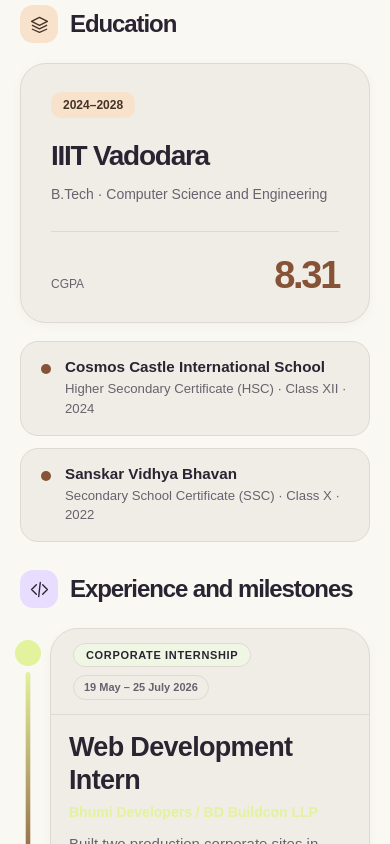
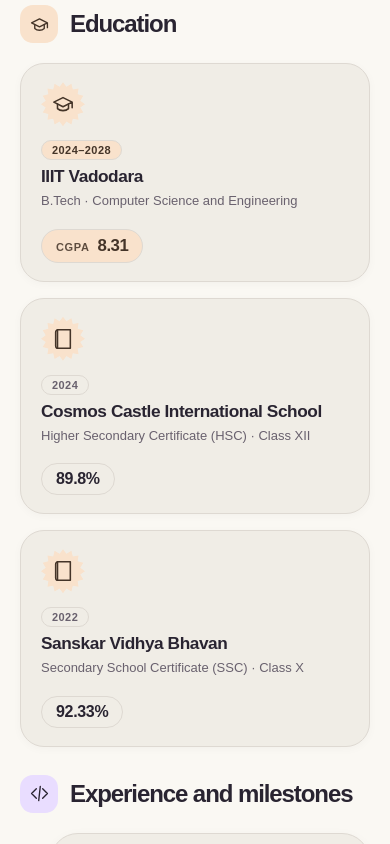
Before and after one commit to meetkapadia1710-tech/Material-Expressive-3, a Next.js app in the folder portfolio/: page /about in a window 390 px wide. Shown: the part 2180-3024 px from the top of the page. Built offline with nearby package versions, Linux system fonts and the light colour scheme; a web font is replaced by a local one.

Commit message:
feat: add Material 3 Expressive about page, skills showcase, and pointer effects

```diff
--- a/portfolio/components/about/about-page.module.css
+++ b/portfolio/components/about/about-page.module.css
@@ -153,7 +153,7 @@
   grid-template-columns: 0.9fr 1.1fr;
   gap: 40px;
   margin-top: 52px;
-  align-items: start;
+  align-items: stretch;
 }
 .page :global(.about-section-heading) {
   display: flex;
@@ -178,71 +178,221 @@
 }
 .page :global(.about-section-heading) svg { width: 19px; height: 19px; }
 
-/* Education Card (Warm Tertiary Tone) */
+/* --- Material 3 Expressive Education List & Cards --- */
+.page :global(.about-education) {
+  display: flex;
+  flex-direction: column;
+  height: 100%;
+}
+
+.page :global(.about-education-list) {
+  list-style: none;
+  padding: 0;
+  margin: 0;
+  display: flex;
+  flex-direction: column;
+  flex: 1;
+  gap: 24px;
+}
+
 .page :global(.about-education-card) {
-  padding: 28px 30px;
+  display: flex;
+  align-items: center;
+  gap: 18px;
+  padding: 22px 24px;
+  border-radius: var(--radius-large, 24px);
+  background: var(--color-surface-container-low);
   border: 1px solid var(--color-outline-variant);
-  border-radius: 26px;
-  background: var(--color-surface-container-low);
-  box-shadow: 0 2px 12px rgba(0, 0, 0, 0.04);
+  box-shadow: 0 2px 10px rgba(0, 0, 0, 0.03);
+  position: relative;
+  flex: 1;
+  transition:
+    transform var(--motion-duration-card) var(--spring),
+    border-radius var(--motion-duration-card) var(--spring),
+    border-color var(--motion-duration-fast) ease,
+    box-shadow var(--motion-duration-card) var(--spring),
+    background-color var(--motion-duration-fast) ease;
 }
+
+.page :global(.about-education-card:hover) {
+  transform: translateY(-3px);
+  border-radius: 28px 16px 28px 16px;
+  border-color: var(--color-tertiary);
+  box-shadow: 0 10px 24px -6px rgba(0, 0, 0, 0.1), 0 0 18px color-mix(in srgb, var(--color-tertiary) 14%, transparent);
+  background: var(--color-surface-container);
+}
+
+.page :global(.about-education-card:active) {
+  transform: scale(0.985);
+  border-radius: 18px 24px 18px 24px;
+}
+
+.page :global(.about-education-card:focus-visible) {
+  outline: 3px solid var(--color-primary);
+  outline-offset: 3px;
+}
+
+.page :global(.about-edu-leading) {
+  flex-shrink: 0;
+  display: grid;
+  place-items: center;
+}
+
+.page :global(.about-edu-shape) {
+  width: 44px;
+  height: 44px;
+  border-radius: 14px;
+  background: var(--color-tertiary-container);
+  color: var(--color-on-tertiary-container);
+  display: grid;
+  place-items: center;
+  transition: transform var(--motion-duration-card) var(--spring);
+}
+
+.page :global(.about-education-card:hover) :global(.about-edu-shape) {
+  transform: scale(1.1) rotate(4deg);
+}
+
+.page :global(.about-edu-shape svg) {
+  width: 22px;
+  height: 22px;
+  color: var(--color-on-tertiary-container);
+}
+
+.page :global(.about-edu-main) {
+  flex: 1;
+  min-width: 0;
+}
+
+.page :global(.about-edu-header) {
+  margin-bottom: 6px;
+}
+
 .page :global(.about-year-range) {
   display: inline-block;
-  margin: 0 0 20px;
+  background: var(--color-surface-container-high);
+  color: var(--color-on-surface-variant);
+  padding: 3px 10px;
+  border-radius: 999px;
+  font-size: var(--type-label-small-size);
+  font-weight: 700;
+  letter-spacing: 0.04em;
+  border: 1px solid var(--color-outline-variant);
+}
+
+.page :global(.about-education-card.is-current) :global(.about-year-range) {
   background: var(--color-tertiary-container);
   color: var(--color-on-tertiary-container);
-  padding: 6px 12px;
-  border-radius: 10px;
-  font-size: var(--type-label-medium-size);
-  font-weight: 700;
 }
-.page :global(.about-education-card) h3 { font: var(--type-education-heading); letter-spacing: -.045em; margin: 0 0 10px; }
-.page :global(.about-degree) { color: var(--color-on-surface-variant); line-height: 1.7; font-size: var(--type-body-supporting-size); margin: 0; }
-.page :global(.about-cgpa) { display: flex; align-items: baseline; justify-content: space-between; gap: 20px; padding-top: 24px; border-top: 1px solid var(--color-outline-variant); margin: 24px 0 0; }
-.page :global(.about-cgpa) dt { font-size: var(--type-label-medium-size); color: var(--color-on-surface-variant); }
-.page :global(.about-cgpa) dd { margin: 0; font: var(--type-academic-metric); letter-spacing: -.06em; color: var(--color-tertiary); }
-.page :global(.about-cgpa) dd > span { font-size: var(--type-body-medium-size); letter-spacing: 0; }
 
-.page :global(.about-education-timeline) {
-  margin-top: 18px;
+.page :global(.about-education-card) h3 {
+  margin: 0 0 4px;
+  font-family: var(--display);
+  font-size: 1.08rem;
+  font-weight: 750;
+  letter-spacing: -0.025em;
+  color: var(--color-on-surface);
+}
+
+.page :global(.about-degree) {
+  margin: 0;
+  color: var(--color-on-surface-variant);
+  font-size: var(--type-body-small-size);
+  line-height: 1.5;
+}
+
+/* Trailing score stat/chip: right-aligned on wide screens, wraps on narrow */
+.page :global(.about-edu-score) {
+  flex-shrink: 0;
+  margin-left: auto;
+  align-self: center;
   display: flex;
-  flex-direction: column;
-  gap: 12px;
+  align-items: center;
+  justify-content: flex-end;
 }
-.page :global(.about-edu-node) {
+
+.page :global(.about-score-stat) {
+  background: var(--color-surface-container-high);
+  border: 1px solid var(--color-outline-variant);
+  color: var(--color-on-surface);
+  padding: 6px 14px;
+  border-radius: 999px;
+  display: inline-flex;
+  align-items: center;
+  justify-content: center;
+  transition: transform var(--motion-duration-fast) var(--spring), background-color var(--motion-duration-fast) ease, border-color var(--motion-duration-fast) ease;
+}
+
+.page :global(.about-education-card:hover) :global(.about-score-stat) {
+  background: var(--color-tertiary-container);
+  color: var(--color-on-tertiary-container);
+  border-color: var(--color-tertiary);
+  transform: scale(1.05);
+}
+
+.page :global(.about-score-value) {
+  font-family: var(--display);
+  font-size: 1rem;
+  font-weight: 800;
+  letter-spacing: -0.02em;
+  color: inherit;
+}
+
+.page :global(.about-cgpa) {
   display: flex;
-  gap: 14px;
-  align-items: flex-start;
-  padding: 16px 20px;
-  border-radius: 18px;
-  background: var(--color-surface-container-low);
+  align-items: baseline;
+  gap: 8px;
+  background: var(--color-tertiary-container);
+  color: var(--color-on-tertiary-container);
   border: 1px solid var(--color-outline-variant);
+  padding: 6px 14px;
+  border-radius: 999px;
+  margin: 0;
   transition: transform var(--motion-duration-fast) var(--spring), border-color var(--motion-duration-fast) ease;
 }
-.page :global(.about-edu-node):hover {
-  transform: translateX(3px);
+
+.page :global(.about-education-card:hover) :global(.about-cgpa) {
   border-color: var(--color-tertiary);
+  transform: scale(1.05);
 }
-.page :global(.about-edu-dot) {
-  width: 10px;
-  height: 10px;
-  border-radius: 50%;
-  background: var(--color-tertiary);
-  margin-top: 6px;
-  flex-shrink: 0;
+
+.page :global(.about-cgpa) dt {
+  font-size: var(--type-label-small-size);
+  font-weight: 700;
+  text-transform: uppercase;
+  letter-spacing: 0.06em;
+  color: inherit;
+  opacity: 0.85;
 }
-.page :global(.about-edu-details) h4 {
-  margin: 0 0 4px;
+
+.page :global(.about-cgpa) dd {
+  margin: 0;
   font-family: var(--display);
-  font-size: 0.95rem;
-  font-weight: 700;
-  color: var(--color-on-surface);
+  font-size: 1.05rem;
+  font-weight: 800;
+  letter-spacing: -0.03em;
+  color: inherit;
 }
-.page :global(.about-edu-details) p {
-  margin: 0;
-  font-size: 0.825rem;
-  color: var(--color-on-surface-variant);
-  line-height: 1.5;
+
+.page :global(.about-cgpa) dd > span {
+  font-size: var(--type-label-small-size);
+  font-weight: 600;
+  letter-spacing: 0;
+  opacity: 0.75;
+}
+
+@media (max-width: 600px) {
+  .page :global(.about-education-card) {
+    flex-direction: column;
+    align-items: flex-start;
+    gap: 14px;
+    padding: 18px 20px;
+  }
+  .page :global(.about-edu-score) {
+    margin-left: 0;
+    align-self: flex-start;
+    margin-top: 4px;
+  }
 }
 
 /* --- Material 3 Expressive Vertical Timeline Stream --- */
@@ -461,24 +611,22 @@
   color: var(--color-on-surface);
 }
 
-.page :global(.about-timeline-item.tone-secondary) :global(.about-organization) {
+.page :global(.about-organization) {
   font-size: var(--type-label-large-size);
   font-weight: 600;
   margin: 0 0 12px;
-  color: var(--color-secondary);
+  color: var(--color-on-surface-variant);
+}
+
+.page :global(.about-timeline-item.tone-secondary) :global(.about-organization) {
+  color: var(--color-on-surface-variant);
 }
 
 .page :global(.about-timeline-item.tone-tertiary) :global(.about-organization) {
-  font-size: var(--type-label-large-size);
-  font-weight: 600;
-  margin: 0 0 12px;
-  color: var(--color-tertiary);
+  color: var(--color-on-surface-variant);
 }
 
 .page :global(.about-timeline-item.tone-primary) :global(.about-organization) {
-  font-size: var(--type-label-large-size);
-  font-weight: 600;
-  margin: 0 0 12px;
   color: var(--color-primary);
 }
 
@@ -887,7 +1035,22 @@
 
 /* Responsive Media Queries */
 @media (max-width: 1000px) {
-  .page :global(.about-background-grid) { gap: 28px; grid-template-columns: 1fr; }
+  .page :global(.about-background-grid) {
+    gap: 28px;
+    grid-template-columns: 1fr;
+    align-items: start;
+  }
+  .page :global(.about-education) {
+    height: auto;
+  }
+  .page :global(.about-education-list) {
+    flex: initial;
+    gap: 16px;
+    justify-content: flex-start;
+  }
+  .page :global(.about-education-card) {
+    flex: initial;
+  }
   .page :global(.about-campus-grid) { grid-template-columns: 1fr; gap: 14px; }
   .page :global(.about-section-heading) h2 { font-size: 24px; }
 }
--- a/portfolio/components/about/about-page.tsx
+++ b/portfolio/components/about/about-page.tsx
@@ -68,38 +68,75 @@ export function AboutPage({ className = "" }: { className?: string }) {
         {/* Education Column */}
         <section className="about-education" id="about-education" aria-labelledby="about-education-heading">
           <div className="about-section-heading">
-            <span aria-hidden="true"><Icon name="layers" /></span>
+            <span aria-hidden="true"><Icon name="school" /></span>
             <h2 id="about-education-heading">{aboutCopy.educationTitle}</h2>
           </div>
 
-          <div className="about-education-card">
-            <p className="about-year-range">{education.startYear}–{education.endYear}</p>
+          <ol className="about-education-list">
+            {/* 1. IIIT Vadodara (Most Recent Higher Education) */}
+            <li className="about-education-card is-current">
+              <div className="about-edu-leading" aria-hidden="true">
+                <MorphingShape
+                  className="about-edu-shape"
+                  shape="roundedSquare"
+                  hoverShape="circle"
+                  morphOnView={true}
+                >
+                  <Icon name="school" />
+                </MorphingShape>
+              </div>
+
+              <div className="about-edu-main">
+                <div className="about-edu-header">
+                  <span className="about-year-range">{education.startYear}–{education.endYear}</span>
+                </div>
                 <h3>{education.institution}</h3>
                 <p className="about-degree">{education.degree}<span aria-hidden="true"> · </span>{education.field}</p>
+              </div>
+
               {education.cgpa !== null ? (
+                <div className="about-edu-score">
                   <dl className="about-cgpa">
                     <dt>{aboutCopy.cgpaLabel}</dt>
                     <dd>{education.cgpa}{education.cgpaScale !== null ? <span> / {education.cgpaScale}</span> : null}</dd>
                   </dl>
+                </div>
               ) : null}
+            </li>
+
+            {/* 2 & 3. Secondary & Higher Secondary Schools */}
+            {aboutCopy.schools.map((school) => (
+              <li key={school.id} className="about-education-card">
+                <div className="about-edu-leading" aria-hidden="true">
+                  <MorphingShape
+                    className="about-edu-shape"
+                    shape={school.shape}
+                    hoverShape={school.hoverShape}
+                    morphOnView={true}
+                  >
+                    <Icon name={school.icon} />
+                  </MorphingShape>
                 </div>
 
-          <div className="about-education-timeline">
-            <div className="about-edu-node">
-              <span className="about-edu-dot" aria-hidden="true" />
-              <div className="about-edu-details">
-                <h4>Cosmos Castle International School</h4>
-                <p>Higher Secondary Certificate (HSC) · Class XII · 2024</p>
+                <div className="about-edu-main">
+                  <div className="about-edu-header">
+                    <span className="about-year-range">{school.yearLabel}</span>
+                  </div>
+                  <h3>{school.institution}</h3>
+                  <p className="about-degree">
+                    {school.qualification}<span aria-hidden="true"> · </span>{school.classLevel}
+                  </p>
+                </div>
+
+                <div className="about-edu-score">
+                  <div className="about-score-stat" aria-label={school.screenReaderText}>
+                    <span className="sr-only">{school.screenReaderText}</span>
+                    <span className="about-score-value" aria-hidden="true">{school.score}</span>
                   </div>
                 </div>
-            <div className="about-edu-node">
-              <span className="about-edu-dot" aria-hidden="true" />
-              <div className="about-edu-details">
-                <h4>Sanskar Vidhya Bhavan</h4>
-                <p>Secondary School Certificate (SSC) · Class X · 2022</p>
-              </div>
-            </div>
-          </div>
+              </li>
+            ))}
+          </ol>
         </section>
 
         {/* Experience Column: Expressive Multitonal M3 Timeline Arc */}
--- a/portfolio/components/icon.tsx
+++ b/portfolio/components/icon.tsx
@@ -23,7 +23,9 @@ export type IconName =
   | "terminal"
   | "database"
   | "cpu"
-  | "chart";
+  | "chart"
+  | "school"
+  | "book";
 
 export function Icon({ name, className = "" }: { name: IconName; className?: string }) {
   const paths: Record<IconName, ReactNode> = {
@@ -48,8 +50,10 @@ export function Icon({ name, className = "" }: { name: IconName; className?: str
     link: <><path d="M10 13a5 5 0 0 0 7.54.54l3-3a5 5 0 0 0-7.07-7.07l-1.72 1.71" /><path d="M14 11a5 5 0 0 0-7.54-.54l-3 3a5 5 0 0 0 7.07 7.07l1.71-1.71" /></>,
     terminal: <><polyline points="4 17 10 11 4 5" /><line x1="12" y1="19" x2="20" y2="19" /></>,
     database: <><ellipse cx="12" cy="5" rx="9" ry="3" /><path d="M21 12c0 1.66-4 3-9 3s-9-1.34-9-3" /><path d="M3 5v14c0 1.66 4 3 9 3s9-1.34 9-3V5" /></>,
-    cpu: <><rect x="4" y="4" width="16" height="16" rx="2" /><rect x="9" y="9" width="6" height="6" /><line x1="9" y1="1" x2="9" y2="4" /><line x1="15" y1="1" x2="15" y2="4" /><line x1="9" y1="20" x2="9" y2="23" /><line x1="15" y1="20" x2="15" y2="23" /><line x1="20" y1="9" x2="23" y2="9" /><line x1="20" y1="14" x2="23" y2="14" /><line x1="1" y1="9" x2="4" y2="9" /><line x1="1" y1="14" x2="4" y2="14" /></>,
+    cpu: <><rect x="4" y="4" width="16" height="16" rx="2" /><rect x="9" y="9" width="6" height="6" /><path d="M9 1v3m6-3v3M9 20v3m6-3v3M20 9h3m-3 6h3M1 9h3m-3 6h3" /></>,
     chart: <><line x1="18" y1="20" x2="18" y2="10" /><line x1="12" y1="20" x2="12" y2="4" /><line x1="6" y1="20" x2="6" y2="14" /></>,
+    school: <><path d="M22 10v6M2 10l10-5 10 5-10 5z" /><path d="M6 12v5c3 3 9 3 12 0v-5" /></>,
+    book: <><path d="M4 19.5v-15A2.5 2.5 0 0 1 6.5 2H20v20H6.5a2.5 2.5 0 0 1-2.5-2.5Z" /><path d="M6 2v20" /></>,
   };
   return <svg className={className} width="22" height="22" viewBox="0 0 24 24" fill="none" stroke="currentColor" strokeWidth="1.7" strokeLinecap="round" strokeLinejoin="round" aria-hidden="true" focusable="false">{paths[name]}</svg>;
 }
--- a/portfolio/components/motion/pointer-effects.ts
+++ b/portfolio/components/motion/pointer-effects.ts
@@ -10,12 +10,12 @@ export function mountPointerEffects() {
     observe: (callback) => { const observer = new IntersectionObserver((entries) => entries.forEach((entry) => callback(entry.target, entry.isIntersecting))); return observer; },
   });
   const registrations = new Map<HTMLElement, () => void>();
-  const selector = ".project-card, [data-project-slug]:not(.expandable-dialog), .button-primary, .button-secondary, .button-dark, .nav-link, .hero-art, .cardExpandButton, .expandable-dialog-close, .expandable-more-toggle";
+  const selector = ".project-card, [data-project-slug]:not(.expandable-dialog), .skill-modal-project-card, .about-education-card, .button-primary, .button-secondary, .button-dark, .nav-link, .hero-art, .cardExpandButton, .expandable-dialog-close, .expandable-more-toggle, .craftsmanship-toggle-button, .craftsmanship-copy-button, .craftsmanship-tab, .skill-modal-close, .skill-modal-details-link, .skill-modal-repo-link, .skills-mode-pill, .skills-cat-pill";
   function register(element: HTMLElement) {
     if (registrations.has(element)) return;
     const kind = element.matches(".hero-art")
       ? "hero"
-      : element.matches(".project-card, [data-project-slug]:not(.expandable-dialog)")
+      : element.matches(".project-card, [data-project-slug]:not(.expandable-dialog), .skill-modal-project-card, .about-education-card")
       ? "card"
       : "magnetic";
     element.dataset.pointerEffect = kind;
--- a/portfolio/content/profile.ts
+++ b/portfolio/content/profile.ts
@@ -311,6 +311,49 @@ export const aboutExploreItems: readonly AboutExploreItem[] = [
   },
 ];
 
+export interface SchoolEducation {
+  id: string;
+  institution: string;
+  qualification: string;
+  classLevel: string;
+  year: number;
+  yearLabel: string;
+  score: string;
+  screenReaderText: string;
+  shape: "roundedSquare" | "circle" | "scalloped" | "blob";
+  hoverShape: "roundedSquare" | "circle" | "scalloped" | "blob";
+  icon: "school" | "book" | "layers" | "spark";
+}
+
+export const aboutSchoolEducation: readonly SchoolEducation[] = [
+  {
+    id: "cosmos-castle",
+    institution: "Cosmos Castle International School",
+    qualification: "Higher Secondary Certificate (HSC)",
+    classLevel: "Class XII",
+    year: 2024,
+    yearLabel: "2024",
+    score: "89.8%",
+    screenReaderText: "Class XII, 2024, 89.8 percent",
+    shape: "scalloped",
+    hoverShape: "blob",
+    icon: "book",
+  },
+  {
+    id: "sanskar-vidhya-bhavan",
+    institution: "Sanskar Vidhya Bhavan",
+    qualification: "Secondary School Certificate (SSC)",
+    classLevel: "Class X",
+    year: 2022,
+    yearLabel: "2022",
+    score: "92.33%",
+    screenReaderText: "Class X, 2022, 92.33 percent",
+    shape: "circle",
+    hoverShape: "roundedSquare",
+    icon: "book",
+  },
+];
+
 // About-only copy. Keep the Home description above independent of this bio.
 export const aboutCopy = {
   bioTitle: "Bio",
@@ -328,4 +371,5 @@ export const aboutCopy = {
   campusCommunities: aboutCampusCommunities,
   learningItems: aboutLearningItems,
   exploreItems: aboutExploreItems,
+  schools: aboutSchoolEducation,
 };
--- a/portfolio/lib/pointer-tracker.ts
+++ b/portfolio/lib/pointer-tracker.ts
@@ -62,13 +62,13 @@ export function createPointerTracker(env: PointerEnvironment) {
       env.view.addEventListener("pointerout", leave, { passive: true });
       env.view.addEventListener("keydown", keyboard);
       env.view.addEventListener("blur", blur);
-      env.view.addEventListener("scroll", scroll, { passive: true });
+      env.view.addEventListener("scroll", scroll, { passive: true, capture: true });
     } else {
       env.view.removeEventListener("pointermove", move);
       env.view.removeEventListener("pointerout", leave);
       env.view.removeEventListener("keydown", keyboard);
       env.view.removeEventListener("blur", blur);
-      env.view.removeEventListener("scroll", scroll);
+      env.view.removeEventListener("scroll", scroll, true);
       reset(true);
     }
   };
```
Also changed, not shown: portfolio/components/skills/code-craftsmanship-showcase.tsx (+32 -13 lines), portfolio/components/skills/skills-page.module.css (+89 -62 lines), 2 other files (tests, documents, lock files or other folders). Lines whose indentation alone changed are shown as unchanged.
